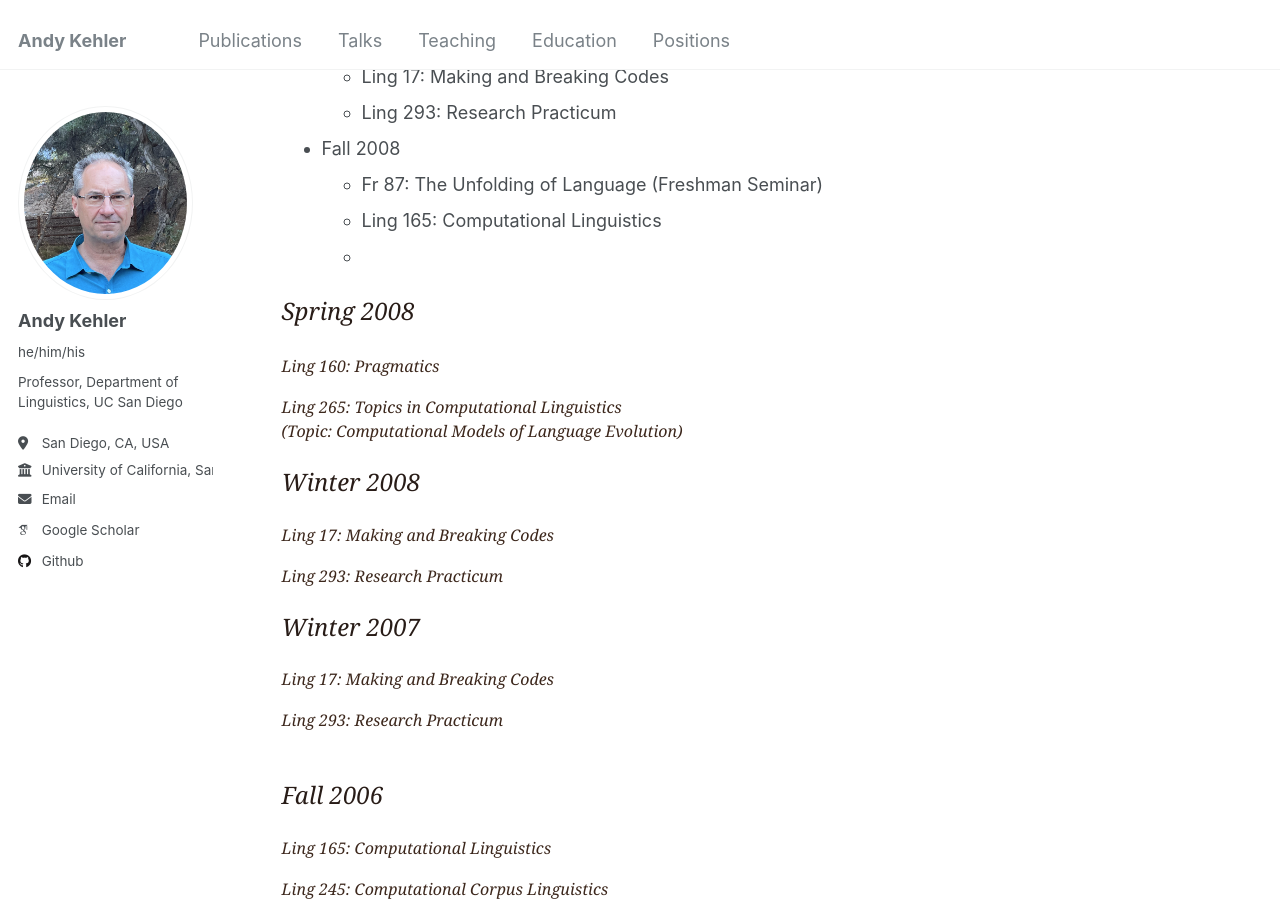
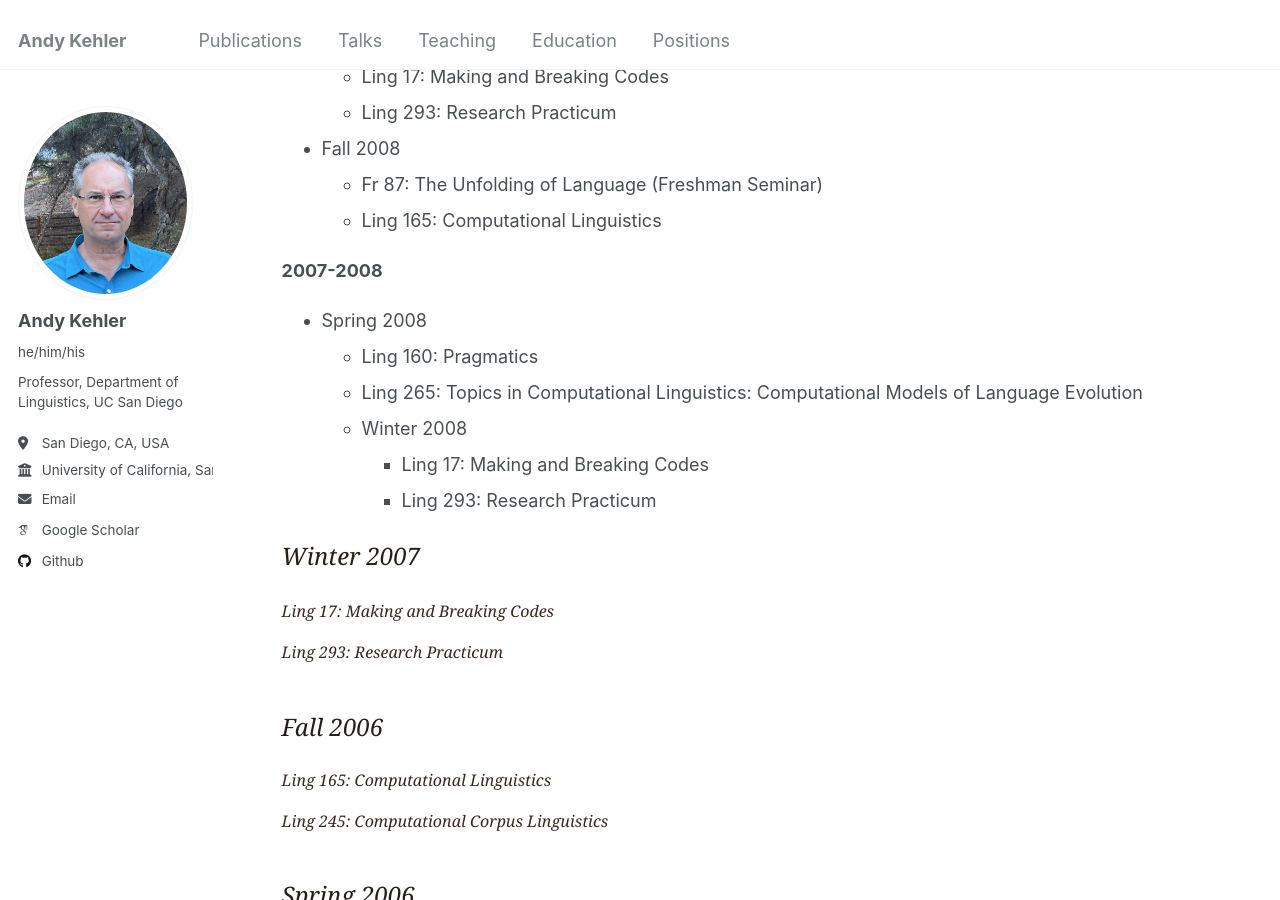
Before and after one commit to akehler/akehler.github.io, a Jekyll site: the page built from _pages/teaching.html, in a window 1280 px wide and 900 px high, scrolled down 4434 px. Built offline with Jekyll 4.4.1, drawn with Linux system fonts in a browser that asks for light colours; some web fonts are replaced.

Commit message:
Update teaching.html

```diff
--- a/_pages/teaching.html
+++ b/_pages/teaching.html
@@ -497,46 +497,39 @@ Fr 87: The Unfolding of Language (Freshman Seminar)
 Ling 165: Computational Linguistics
 </li>
 </ul>
+</ul>
+
+<p></p>
+<strong>2007-2008</strong>
+<p></p>
+<ul>
+<li>Spring 2008
+</li>
 <ul>
 <li>
-
+Ling 160: Pragmatics
 </li>
+<li>
+Ling 265: Topics in Computational Linguistics: Computational
+Models of Language Evolution
+</li>
+</ul>
+<ul>
+<li>Winter 2008
+</li>
+<ul>
+<li>
+Ling 17: Making and Breaking Codes
+</li>
+<li>
+Ling 293: Research Practicum
+</li>
+</ul>
 </ul>
 </ul>
 
 <p>
 <p>
-
-
-
-
-          <p><font face="Georgia, Times New Roman, Times, serif" size="3" color="#281C17">
-         <font size="5"><i>Spring 2008</font></p>
-
-
-<font color="#3C271C">Ling 160:
-Pragmatics</font>
-
-<p>
-
-<font color="#3C271C">Ling 265:
-Topics in Computational Linguistics <br> (Topic: Computational
-Models of Language Evolution)</font>
-
-
-<p>
-
-          <p><font face="Georgia, Times New Roman, Times, serif" size="3" color="#281C17">
-         <font size="5"><i>Winter 2008</font></p>
-
-
-<font color="#3C271C">Ling 17:
-Making and Breaking Codes</font>
-
-<p>
-
-<font color="#3C271C">Ling 293:
-Research Practicum</font>
 
 
 <p>
```
